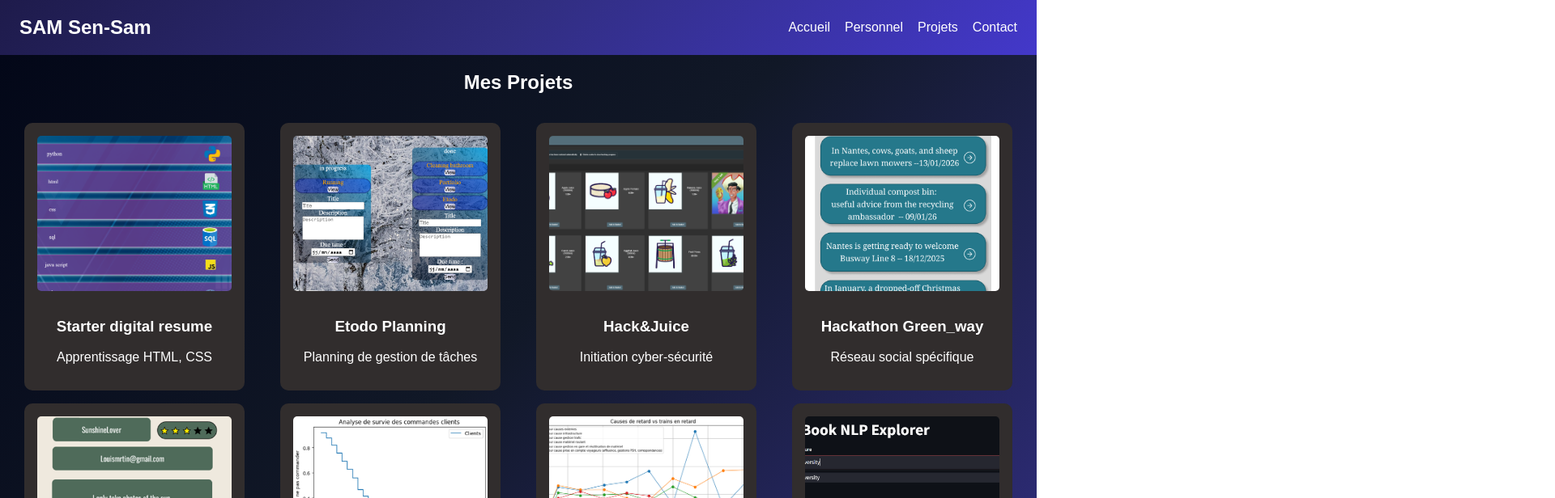
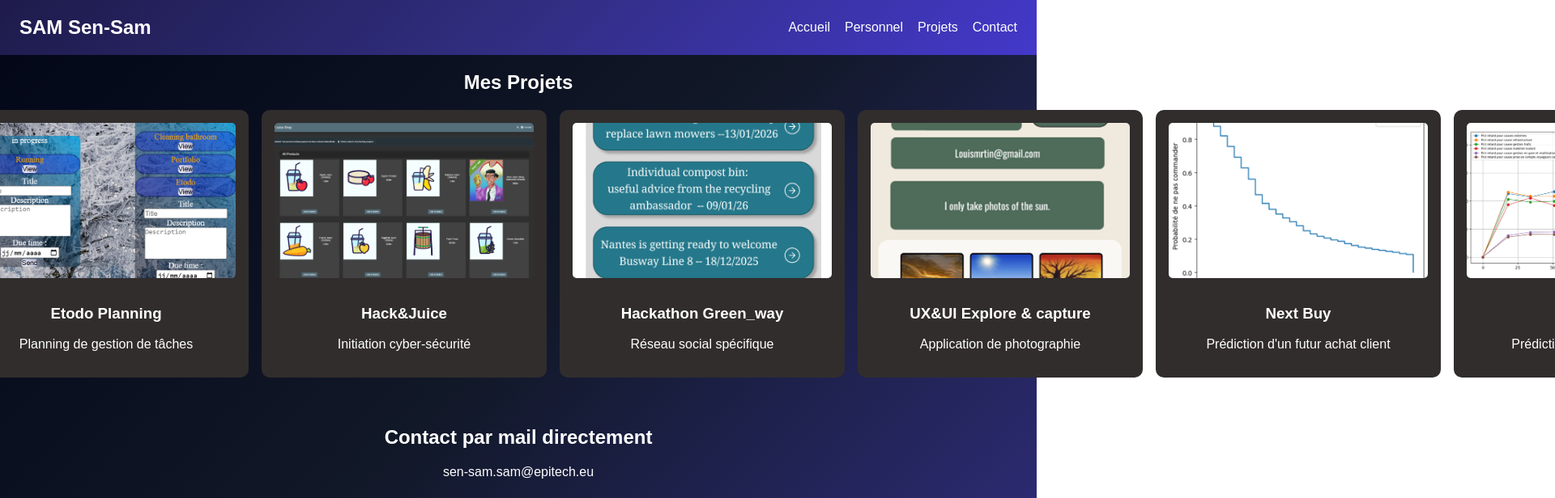
Before and after one commit to ssamepi/Portfolio, a Vue app in the folder My_Portfolio/: page /projects in a window 1280 px wide. Shown: the top 616 px of the page at 81% size, 1920 px wide, since content can reach past the window. Built offline with nearby package versions, Linux system fonts and the light colour scheme.

Commit message:
feat(Carroussel.vue): add carroussel for projects

```diff
--- a/My_Portfolio/src/assets/data.js
+++ b/My_Portfolio/src/assets/data.js
@@ -15,7 +15,6 @@ import SNCF from "@/assets/images_projects/SNCF.png"
 import Alice from "@/assets/images_projects/Alice_in_wonderland.png"
 import Explore from "@/assets/images_projects/Explore&Capture.png"
 import Chat_TPG from "@/assets/images_projects/Chat_TPG.png"
-import Mini_games from "@/assets/images_projects/Mini_games.png"
 
 export const projects = [
   { slug: "starter-digital-resume" , title: "Starter digital resume", description: "Apprentissage HTML, CSS", image: DigitalResume },
@@ -26,8 +25,7 @@ export const projects = [
   { slug: "next-buy" , title: "Next Buy", description: "Prédiction d'un futur achat client", image: NextBuy },
   { slug: "sncf" , title: "SNCF", description: "Prédiction d'un retard de train", image: SNCF },
   { slug: "alice-in-wonderland" , title: "Alice in Wonderland", description: "Prédiction et résumé d'un livre", image: Alice },
-  { slug: "eliza" , title: "Eliza", description: "Chatbot assistant de voyage", image: Chat_TPG},
-  { slug: "mini-jeux" , title: "Mini-jeux", description: "Petits projets personnel", image: Mini_games}
+  { slug: "eliza" , title: "Eliza", description: "Chatbot assistant de voyage", image: Chat_TPG}
 ]
 
 export const techno = [
--- a/My_Portfolio/src/assets/router/index.js
+++ b/My_Portfolio/src/assets/router/index.js
@@ -5,7 +5,6 @@ import Contact from '@/components/Contact.vue'
 import Personnel from '@/components/Personnel.vue'
 
 // Chaque page de projet
-import Mini_games from '@/components/Per_project/Mini_games.vue'
 import Alice_in_wonderland from '@/components/Per_project/Alice_in_wonderland.vue'
 import Eliza from '@/components/Per_project/Eliza.vue'
 import Etodo_planning from '@/components/Per_project/Etodo_planning.vue'
@@ -41,12 +40,6 @@ const routes = [
     name: 'Contact',
     component: Contact,
     props: { projects, techno }
-  },
-  {
-    path: '/mini-jeux',
-    name: 'Mini_games',
-    component: Mini_games,
-    props: { projects }
   },
   {
     path: '/starter-digital-resume',
--- a/My_Portfolio/src/components/Carroussel.vue
+++ b/My_Portfolio/src/components/Carroussel.vue
@@ -4,9 +4,10 @@ export default {
 };
 </script>
 <template>
-  <div class="grid">
+  <div class="div-carousel">
+    <div class="carousel">
       <router-link
-      v-for="project in projects"
+        v-for="project in [...projects, ...projects]"
         :key="project.title"
         :to="project.slug"
         class="card_project"
@@ -16,24 +17,42 @@ export default {
         <p>{{ project.description }}</p>
       </router-link>
     </div>
+  </div>
 </template>
 
 <style scoped>
-.grid {
-  display: grid;
-  grid-template-columns: repeat(auto-fit, minmax(15rem, 1fr));
+.div-carousel {
+  width: 100%;
+}
+
+.carousel {
+  display: flex;
   gap: 1rem;
-  padding: 1rem;
-  align-items: center;
-  justify-items: center;
+  width: max-content;
+  animation: scroll-to-left 40s linear infinite;
+}
+
+.carousel:hover {
+  animation-play-state: paused;
+}
+
+@keyframes scroll-to-left {
+  0% {
+    transform: translateX(0);
+  }
+  100% {
+    transform: translateX(-50%);
+  }
 }
 
 .card_project {
   background: rgb(49, 45, 45);
   padding: 1rem;
-  width: 15rem;
+  width: clamp(12rem, 25vw, 20rem);
+  /* le clamp pour faire de la responsive !
+     on donne a la carte 25vw et on met mini 12rem et max 20 rem */
   border-radius: 10px;
-  transition: 0.3s;
+  transition: transform 0.3s;
 }
 
 .card_project:hover {
@@ -42,7 +61,7 @@ export default {
 
 .project_image {
   width: 100%;
-  height: 12rem;
+  height: clamp(8rem, 15vw, 12rem);
   object-fit: cover;
   border-radius: 5px;
   margin-bottom: 10px;
--- a/My_Portfolio/src/components/Per_project/Mini_games.vue
+++ /dev/null
@@ -1,26 +0,0 @@
-<script>
-import Email from "@/components/Email.vue";
-import Back from "@/components/Per_project/Used_In_Projects/BackButton.vue";
-
-export default {
-  components: { Email, Back },
-};
-</script>
-
-<template>
-  <div class="card_project">
-    <h3>Mini-jeux personnel</h3>
-    <p>Projet personnel de mini-jeux.</p>
-    <!--
-          { title: "Jeu du pendu", description: "Mini jeu de rentrée"}, -->
-  </div>
-  <Back/>
-  <Email />
-</template>
-
-<style scoped>
-
-.card_project{
-  margin-bottom: 20px;
-}
-  </style>
```
Also changed, not shown: My_Portfolio/src/assets/images_projects/Mini_games.png (deleted). Lines whose indentation alone changed are shown as unchanged.
